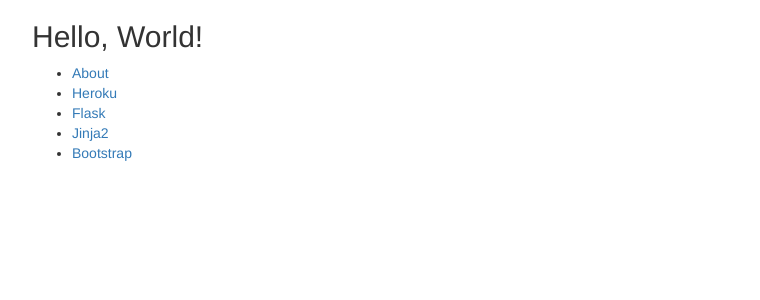
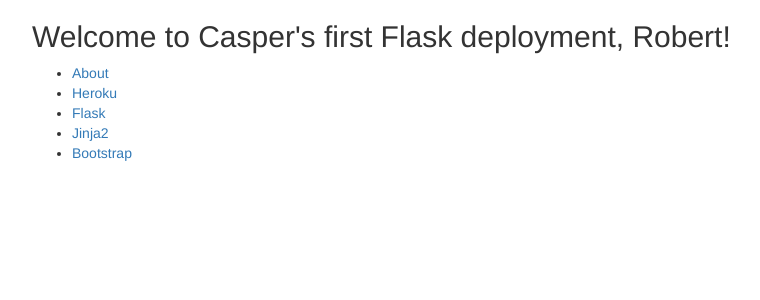
Before and after one commit to git-weasel/rainy-day, a Flask app: page / in a window 1280 px wide. Shown: the top 300 px of the page, without its empty margins (38-798 px from the left). Run offline with Flask 2, Linux system fonts and the light colour scheme; some libraries are stand-ins or nearby versions.

Commit message:
change text

```diff
--- a/templates/index.html
+++ b/templates/index.html
@@ -7,7 +7,7 @@
     <meta name="author" content="@gotoariel">
     <!-- <link rel="icon" href="favicon.ico"> -->
 
-    <title>Wilkommen, bienvenue, and welcome to Heroku!</title>
+    <title>Welcome to Casper's first Flask deployment, Robert!</title>
 
     <!-- Bootstrap core CSS -->
     <link rel="stylesheet" href="https://maxcdn.bootstrapcdn.com/bootstrap/3.3.7/css/bootstrap.min.css">
@@ -16,7 +16,7 @@
     <div class="container">
       <div class="row">
         <div class="col-lg-12 text-left">
-          <h2>Hello, World!</h2>
+          <h2>Welcome to Casper's first Flask deployment, Robert!</h2>
           <ul>
             <li><a href="/about">About</a></li>
             <li><a target="_blank" href="https://www.heroku.com/">Heroku</a></li>
```
Also changed, not shown: 1 other file.
